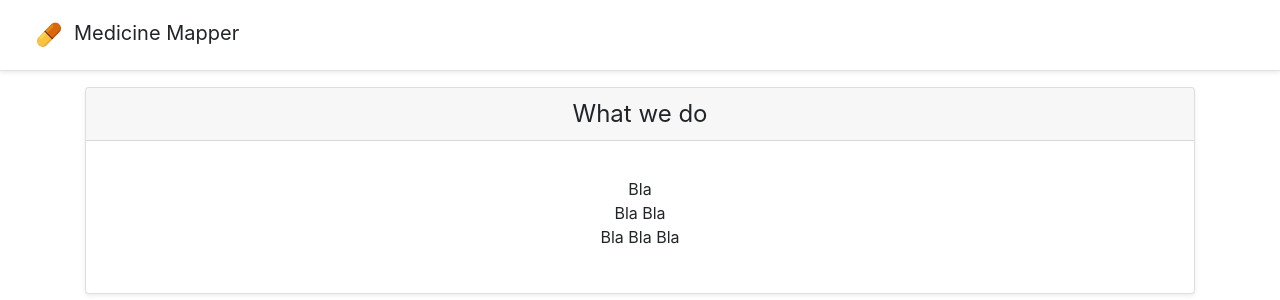
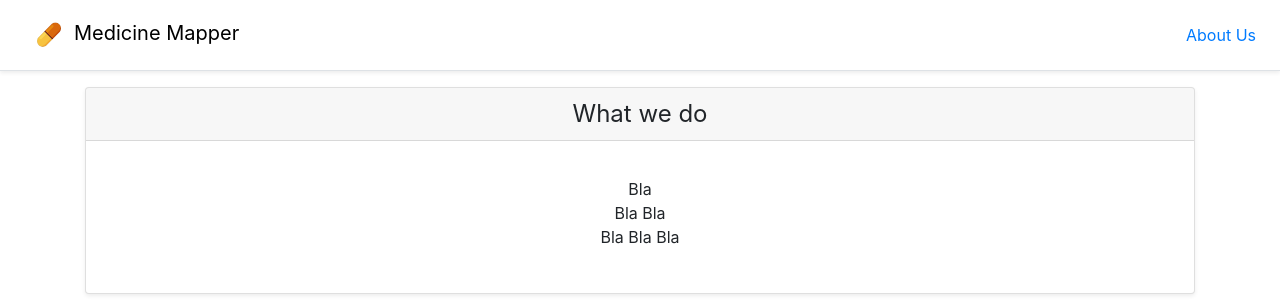
Before and after one commit to kieran12lamb/HCI, a Flask app: page /about in a window 1280 px wide. Shown: the top 300 px of the page. Run offline with Flask 2, Linux system fonts and the light colour scheme; some libraries are stand-ins or nearby versions.

Commit message:
about page working

```diff
--- a/templates/about.html
+++ b/templates/about.html
@@ -14,9 +14,10 @@
   <body cz-shortcut-listen="true">
 
     <div class="d-flex flex-column flex-md-row align-items-center p-3 px-md-4 mb-3 bg-white border-bottom shadow-sm">
-      <h5 class="my-0 mr-md-auto font-weight-normal"><img src="static/images/pill_favicon.gif" style="height:auto;width:50px"></img>Medicine Mapper</h5>
+      <h5 class="my-0 mr-md-auto font-weight-normal"><a href="/" style="color:black"><img src="/static/images/pill_favicon.gif" style="height:auto;width:50px"></img>Medicine Mapper</color></a></h5>
       <nav class="my-2 my-md-0 mr-md-3">
       </nav>
+      <a href="/about" class="input-group-btn">About Us</a>
     </div>
 
     <div class="container" >
--- a/templates/graphs.html
+++ b/templates/graphs.html
@@ -21,13 +21,11 @@
       <h5 class="my-0 mr-md-auto font-weight-normal"><a href="/" style="color:black"><img src="/static/images/pill_favicon.gif" style="height:auto;width:50px"></img>Medicine Mapper</color></a></h5>
       <nav class="my-2 my-md-0 mr-md-3">
       </nav>
-      <form class="" action="templates/about.html" method="post">
-        <button type="submit" id='aboutButton' type="button" class="btn btn-outline-primary">About Us</button>
-      </form>
+      <a href="/about" class="input-group-btn">About Us</a>
     </div>
 
     <div>
-      <h1 align="center">Prescription:{{prescriptionName}}</h1>
+      <h1 align="center">Prescription : {{prescriptionName}}</h1>
     </div>
 
     <div class="col-lg-10">
--- a/templates/index.html
+++ b/templates/index.html
@@ -14,12 +14,10 @@
   <body cz-shortcut-listen="true">
 
     <div class="d-flex flex-column flex-md-row align-items-center p-3 px-md-4 mb-3 bg-white border-bottom shadow-sm">
-      <h5 class="my-0 mr-md-auto font-weight-normal"><img src="static/images/pill_favicon.gif" style="height:auto;width:50px"></img>Medicine Mapper</h5>
+      <h5 class="my-0 mr-md-auto font-weight-normal"><a href="/" style="color:black"><img src="/static/images/pill_favicon.gif" style="height:auto;width:50px"></img>Medicine Mapper</color></a></h5>
       <nav class="my-2 my-md-0 mr-md-3">
       </nav>
-      <form class="" action="/about" method="post">
-        <button type="submit" id='aboutButton' type="button" class="btn btn-outline-primary">About Us</button>
-      </form>
+      <a href="/about" class="input-group-btn">About Us</a>
     </div>
 
     <div class="pricing-header px-3 py-3 pt-md-5 pb-md-4 mx-auto text-center">
```
